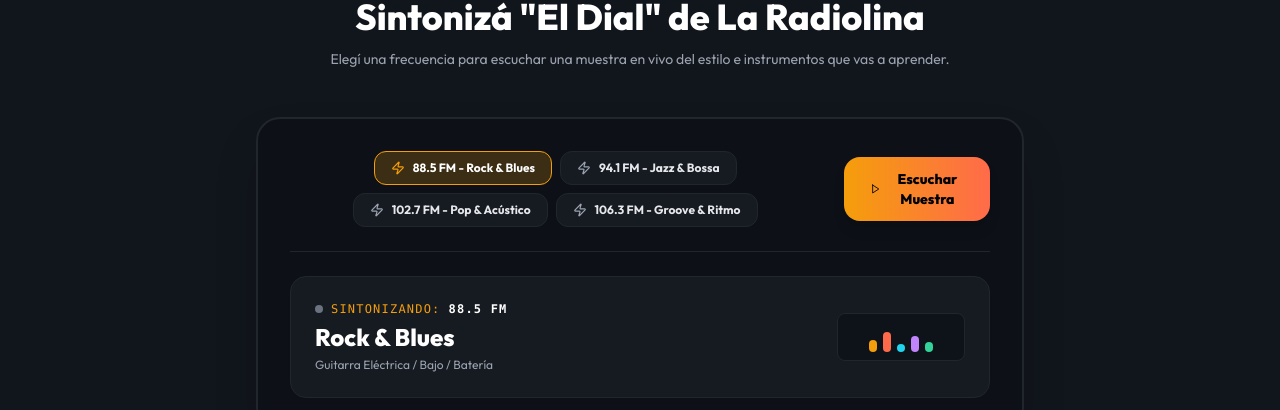
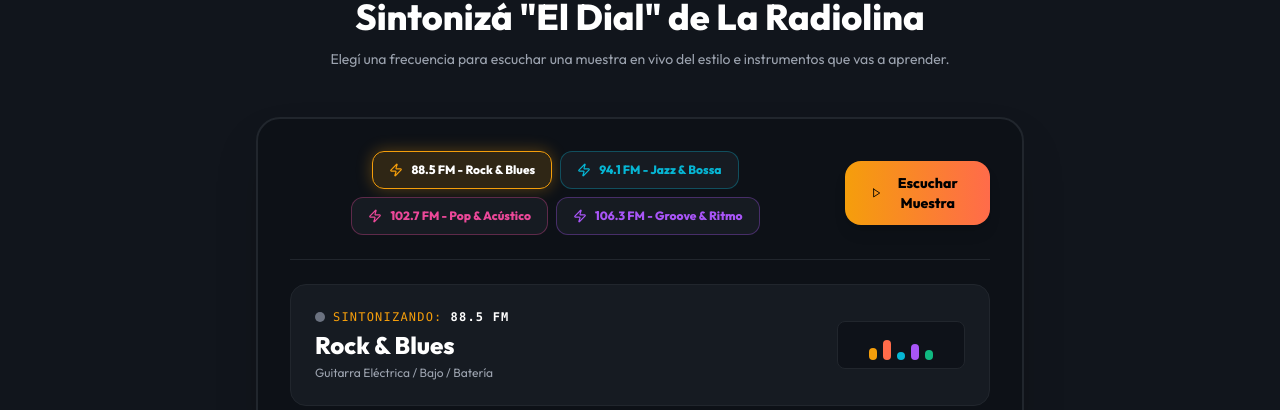
Before and after one commit to hectorgarro-code/la-radiolina, a React (Vite) app: page / in a window 1280 px wide. Shown: the part 908-1318 px from the top of the page. Built offline with nearby package versions, Linux system fonts and the light colour scheme.

Commit message:
Personalizar colores vibrantes para cada estacion del Dial y soporte para audio/YouTube en segundo plano

```diff
--- a/src/App.tsx
+++ b/src/App.tsx
@@ -34,6 +34,30 @@ import { ClubMelomanosSection } from './components/ClubMelomanosSection';
 import { AdminModal } from './components/AdminModal';
 import { AdminPanel } from './components/AdminPanel';
 
+const getYouTubeEmbedUrl = (url?: string) => {
+  if (!url) return '';
+  let videoId = '';
+  if (url.includes('youtu.be/')) {
+    videoId = url.split('youtu.be/')[1]?.split('?')[0] || '';
+  } else if (url.includes('watch?v=')) {
+    videoId = url.split('watch?v=')[1]?.split('&')[0] || '';
+  } else if (url.includes('embed/')) {
+    videoId = url.split('embed/')[1]?.split('?')[0] || '';
+  }
+  if (!videoId) return '';
+  return `https://www.youtube.com/embed/${videoId}?autoplay=1&enablejsapi=1`;
+};
+
+const DEFAULT_STATION_COLORS = [
+  '#f59e0b',
+  '#06b6d4',
+  '#ec4899',
+  '#a855f7',
+  '#10b981',
+  '#ef4444',
+  '#3b82f6'
+];
+
 function MainContent() {
   const { siteTexts, dialChannels, setIsAdminOpen, isAdminLoggedIn } = useAppContext();
 
@@ -48,8 +72,11 @@ function MainContent() {
     freq: '88.5 FM',
     genre: 'Rock & Blues',
     instruments: 'Guitarra Eléctrica / Bajo / Batería',
-    freqs: [330, 392, 493, 587]
+    freqs: [330, 392, 493, 587],
+    color: '#f59e0b'
   };
+
+  const activeColor = activeChannel.color || DEFAULT_STATION_COLORS[dialIndex % DEFAULT_STATION_COLORS.length];
 
   const audioCtxRef = useRef<AudioContext | null>(null);
   const activeNodesRef = useRef<OscillatorNode[]>([]);
@@ -110,16 +137,24 @@ function MainContent() {
     if (isPlaying) {
       stopSound();
     } else {
-      playSound();
+      if (!activeChannel.youtubeUrl && !activeChannel.audioUrl) {
+        playSound();
+      } else {
+        setIsPlaying(true);
+      }
     }
   };
 
   const handleSelectDialIndex = (idx: number) => {
     setDialIndex(idx);
     const targetChannel = dialChannels[idx];
-    if (isPlaying && targetChannel) {
+    if (isPlaying) {
       stopSound();
-      playSound(targetChannel.freqs);
+      if (targetChannel && !targetChannel.youtubeUrl && !targetChannel.audioUrl) {
+        playSound(targetChannel.freqs);
+      } else {
+        setIsPlaying(true);
+      }
     }
   };
 
@@ -401,24 +436,53 @@ function MainContent() {
               <div className="w-full md:w-auto flex flex-wrap justify-center gap-2">
                 {dialChannels.map((ch, idx) => {
                   const isSelected = idx === dialIndex;
+                  const stColor = ch.color || DEFAULT_STATION_COLORS[idx % DEFAULT_STATION_COLORS.length];
                   return (
                     <button
                       key={idx}
                       onClick={() => handleSelectDialIndex(idx)}
-                      className={`px-4 py-2 rounded-xl border text-xs font-bold transition-all flex items-center gap-2 ${
-                        isSelected ? 'bg-[#f59e0b]/20 border-[#f59e0b] text-white' : 'bg-[#161b22] border-[#21262d] text-gray-200 hover:border-[#f59e0b]'
-                      }`}
+                      style={{
+                        borderColor: isSelected ? stColor : `${stColor}55`,
+                        backgroundColor: isSelected ? `${stColor}25` : '#161b22',
+                        boxShadow: isSelected ? `0 0 16px ${stColor}55` : 'none',
+                        color: isSelected ? '#ffffff' : stColor
+                      }}
+                      className="px-4 py-2.5 rounded-xl border text-xs font-extrabold transition-all flex items-center gap-2 hover:scale-105"
                     >
-                      <Zap className={`w-3.5 h-3.5 ${isSelected ? 'text-[#f59e0b]' : 'text-gray-400'}`} /> {ch.freq} - {ch.genre}
+                      <Zap className="w-3.5 h-3.5" style={{ color: stColor }} />
+                      <span>{ch.freq} - {ch.genre}</span>
                     </button>
                   );
                 })}
               </div>
 
+              {/* Hidden Audio Players (YouTube / Audio File) */}
+              {isPlaying && activeChannel.youtubeUrl && (
+                <iframe
+                  className="hidden"
+                  src={getYouTubeEmbedUrl(activeChannel.youtubeUrl)}
+                  allow="autoplay"
+                  title="Radio Dial YouTube Audio"
+                />
+              )}
+              {isPlaying && activeChannel.audioUrl && (
+                <audio
+                  className="hidden"
+                  src={activeChannel.audioUrl}
+                  autoPlay
+                  loop
+                />
+              )}
+
               {/* Play/Stop Button */}
               <button
                 onClick={toggleAudio}
-                className="w-full md:w-auto bg-gradient-to-r from-[#f59e0b] to-[#ff6b4a] text-black font-extrabold px-6 py-3 rounded-2xl shadow-lg hover:scale-105 transition-transform flex items-center justify-center gap-2 text-sm"
+                style={{
+                  background: isPlaying
+                    ? 'linear-gradient(to right, #ef4444, #ff6b4a)'
+                    : `linear-gradient(to right, ${activeColor}, #ff6b4a)`
+                }}
+                className="w-full md:w-auto text-black font-extrabold px-6 py-3 rounded-2xl shadow-lg hover:scale-105 transition-transform flex items-center justify-center gap-2 text-sm"
               >
                 {isPlaying ? <Pause className="w-4 h-4" /> : <Play className="w-4 h-4 ml-0.5" />}
                 <span>{isPlaying ? 'Pausar Muestra' : 'Escuchar Muestra'}</span>
@@ -428,8 +492,8 @@ function MainContent() {
             {/* Dial Screen */}
             <div className="mt-6 bg-[#161b22] rounded-2xl p-6 border border-[#21262d] flex flex-col sm:flex-row items-center justify-between gap-6">
               <div>
-                <div className="text-xs text-[#f59e0b] font-mono uppercase tracking-widest flex items-center gap-2">
-                  <span className={`w-2 h-2 rounded-full ${isPlaying ? 'bg-emerald-400 animate-pulse' : 'bg-gray-500'}`}></span>
+                <div className="text-xs font-mono uppercase tracking-widest flex items-center gap-2" style={{ color: activeColor }}>
+                  <span className={`w-2.5 h-2.5 rounded-full ${isPlaying ? 'animate-pulse' : 'bg-gray-500'}`} style={{ backgroundColor: isPlaying ? activeColor : undefined }}></span>
                   Sintonizando: <span className="font-bold text-white">{activeChannel.freq}</span>
                 </div>
                 <h3 className="text-2xl font-extrabold text-white mt-1">{activeChannel.genre}</h3>
@@ -438,11 +502,11 @@ function MainContent() {
 
               {/* Equalizer Animation */}
               <div className="flex items-end gap-1.5 h-12 w-32 bg-[#0d1117]/80 p-2 rounded-lg border border-[#21262d] justify-center">
-                <div className={`w-2 bg-[#f59e0b] rounded-full ${isPlaying ? 'equalizer-bar' : 'h-3'}`} style={{ animationDuration: '0.6s' }}></div>
-                <div className={`w-2 bg-[#ff6b4a] rounded-full ${isPlaying ? 'equalizer-bar' : 'h-5'}`} style={{ animationDuration: '0.9s' }}></div>
-                <div className={`w-2 bg-cyan-400 rounded-full ${isPlaying ? 'equalizer-bar' : 'h-2'}`} style={{ animationDuration: '0.4s' }}></div>
-                <div className={`w-2 bg-purple-400 rounded-full ${isPlaying ? 'equalizer-bar' : 'h-4'}`} style={{ animationDuration: '0.7s' }}></div>
-                <div className={`w-2 bg-emerald-400 rounded-full ${isPlaying ? 'equalizer-bar' : 'h-2.5'}`} style={{ animationDuration: '0.5s' }}></div>
+                <div className={`w-2 rounded-full ${isPlaying ? 'equalizer-bar' : 'h-3'}`} style={{ backgroundColor: activeColor, animationDuration: '0.6s' }}></div>
+                <div className={`w-2 rounded-full ${isPlaying ? 'equalizer-bar' : 'h-5'}`} style={{ backgroundColor: '#ff6b4a', animationDuration: '0.9s' }}></div>
+                <div className={`w-2 rounded-full ${isPlaying ? 'equalizer-bar' : 'h-2'}`} style={{ backgroundColor: '#06b6d4', animationDuration: '0.4s' }}></div>
+                <div className={`w-2 rounded-full ${isPlaying ? 'equalizer-bar' : 'h-4'}`} style={{ backgroundColor: '#a855f7', animationDuration: '0.7s' }}></div>
+                <div className={`w-2 rounded-full ${isPlaying ? 'equalizer-bar' : 'h-2.5'}`} style={{ backgroundColor: '#10b981', animationDuration: '0.5s' }}></div>
               </div>
             </div>
           </div>
--- a/src/context/AppContext.tsx
+++ b/src/context/AppContext.tsx
@@ -15,6 +15,9 @@ export interface DialChannel {
   genre: string;
   instruments: string;
   freqs: number[];
+  audioUrl?: string;
+  youtubeUrl?: string;
+  color?: string;
 }
 
 export interface SiteTexts {
@@ -38,10 +41,10 @@ const DEFAULT_SITE_TEXTS: SiteTexts = {
 };
 
 const DEFAULT_DIAL_CHANNELS: DialChannel[] = [
-  { freq: '88.5 FM', genre: 'Rock & Blues', instruments: 'Guitarra Eléctrica / Bajo / Batería', freqs: [330, 392, 493, 587] },
-  { freq: '94.1 FM', genre: 'Jazz & Bossa', instruments: 'Piano / Teclado / Bajos suaves', freqs: [261, 329, 392, 493] },
-  { freq: '102.7 FM', genre: 'Pop & Acústico', instruments: 'Guitarra Criolla / Ukelele / Teclado', freqs: [293, 370, 440, 554] },
-  { freq: '106.3 FM', genre: 'Groove & Ritmo', instruments: 'Batería / Percusión / Bajo', freqs: [110, 146, 164, 220] }
+  { freq: '88.5 FM', genre: 'Rock & Blues', instruments: 'Guitarra Eléctrica / Bajo / Batería', freqs: [330, 392, 493, 587], color: '#f59e0b', youtubeUrl: 'https://www.youtube.com/watch?v=5aK7XnOnd3E' },
+  { freq: '94.1 FM', genre: 'Jazz & Bossa', instruments: 'Piano / Teclado / Bajos suaves', freqs: [261, 329, 392, 493], color: '#06b6d4' },
+  { freq: '102.7 FM', genre: 'Pop & Acústico', instruments: 'Guitarra Criolla / Ukelele / Teclado', freqs: [293, 370, 440, 554], color: '#ec4899' },
+  { freq: '106.3 FM', genre: 'Groove & Ritmo', instruments: 'Batería / Percusión / Bajo', freqs: [110, 146, 164, 220], color: '#a855f7' }
 ];
 
 interface AppContextType {
```
Also changed, not shown: src/components/AdminPanel.tsx (+48 -4 lines).
